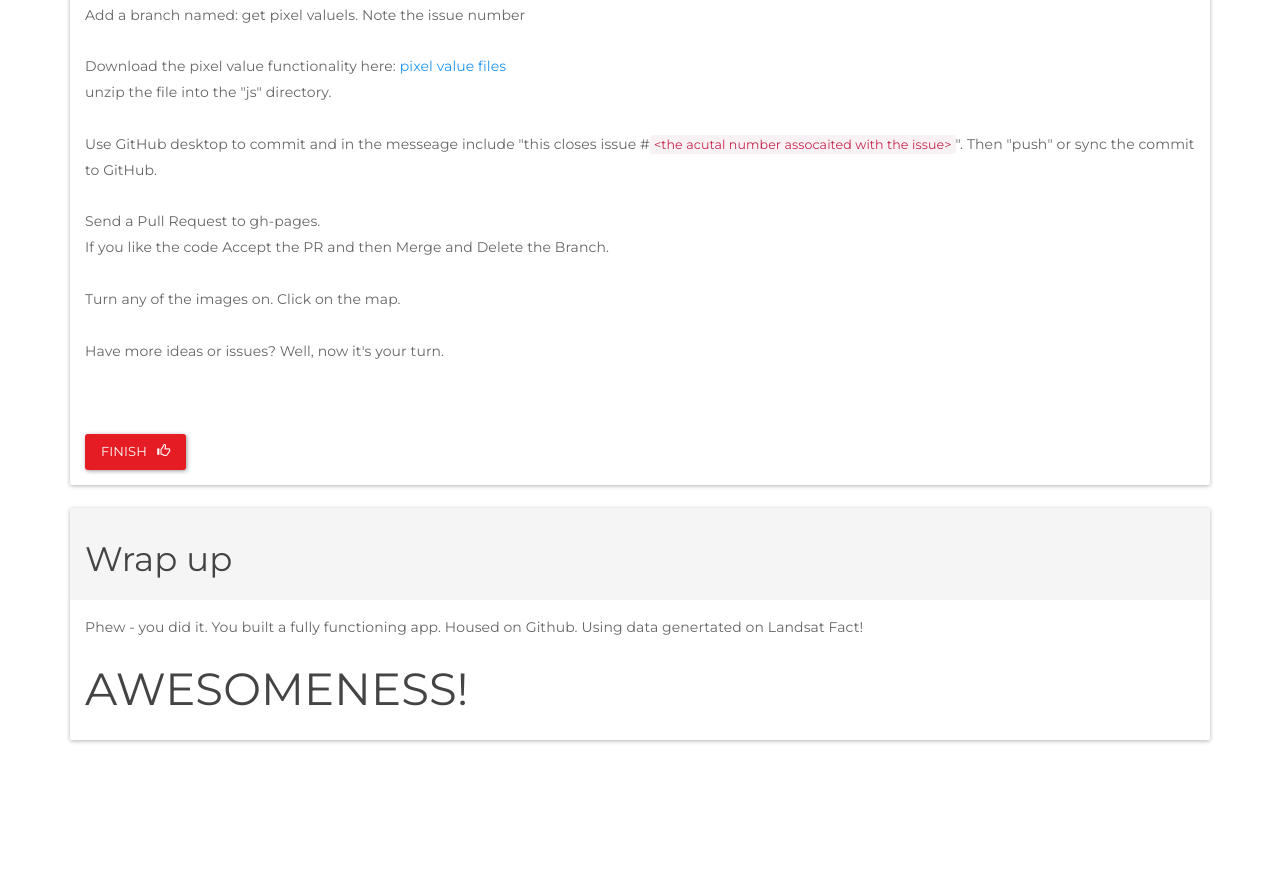
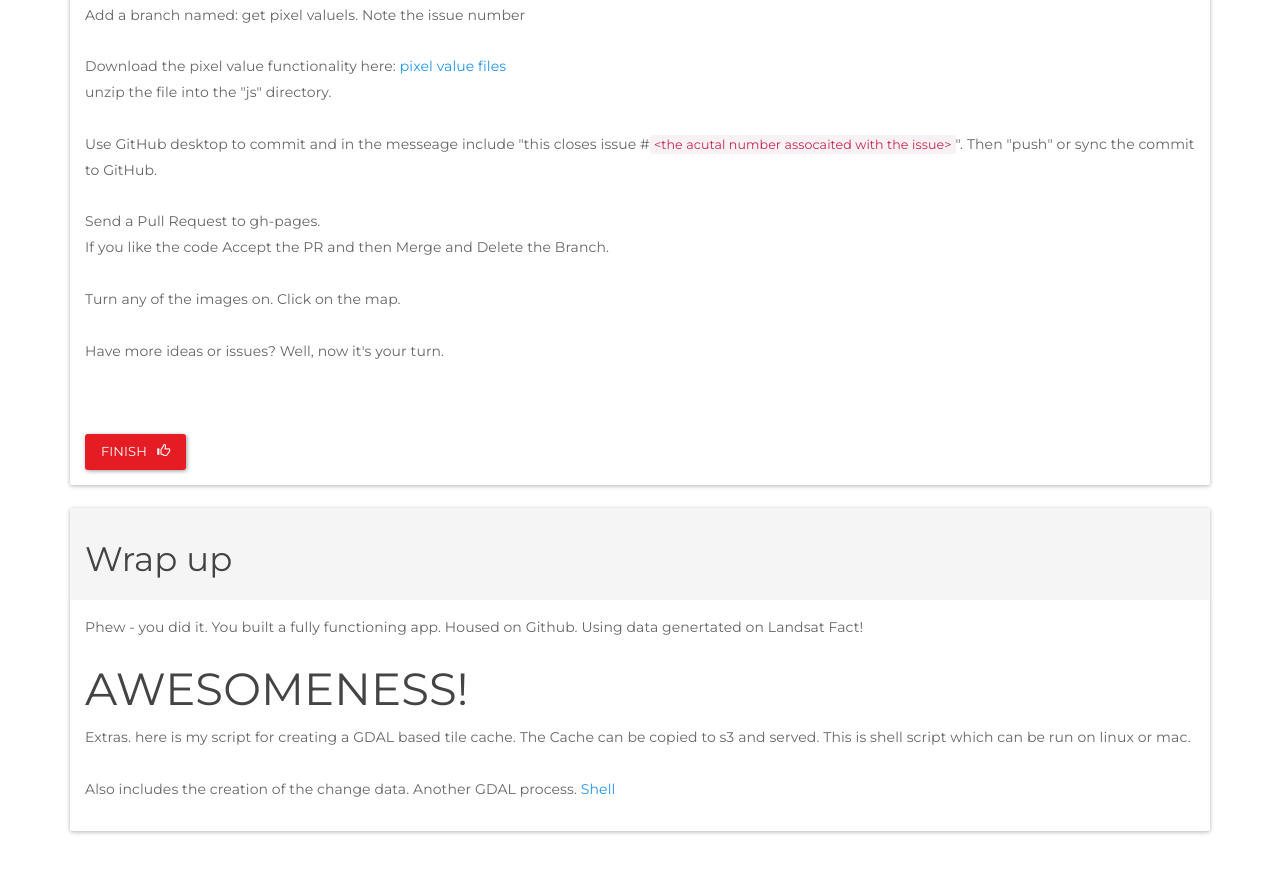
Before and after one commit to daveism/cr-quick, a plain HTML site: page steps.html in a window 1280 px wide. Shown: the part 5762-6634 px from the top of the page. Before the commit the page ends 6575 px from the top, so only its background shows below. Drawn offline with Linux system fonts and the light colour scheme.

Commit message:
Updated steps.html

```diff
--- a/steps.html
+++ b/steps.html
@@ -431,6 +431,14 @@
            Phew - you did it.  You built a fully functioning app. Housed on Github.  Using data genertated on Landsat Fact!
         </p>
             <h2>AWESOMENESS!</h2>
+
+            <p>
+				Extras.  here is my script for creating a GDAL based tile cache.  The Cache can be copied to s3 and served. This is shell script which can be run on linux or mac.<br><br>
+              Also includes the creation of the change data.  Another GDAL process.
+              <script src="https://gist.github.com/daveism/28b822c9846b963398e3.js"></script>
+
+             <a href="https://gist.github.com/daveism/28b822c9846b963398e3/archive/62f22537ed15aae09a13e45a569ec84540a61869.zip">Shell</a><br>
+            </p>
           </div>
         </div>
       </div>
```
